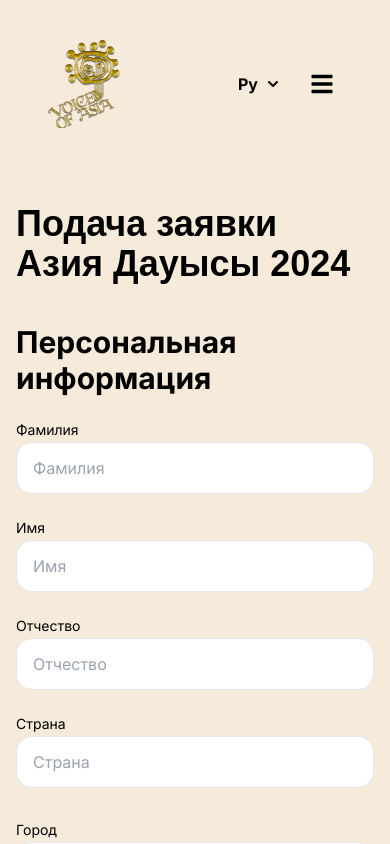
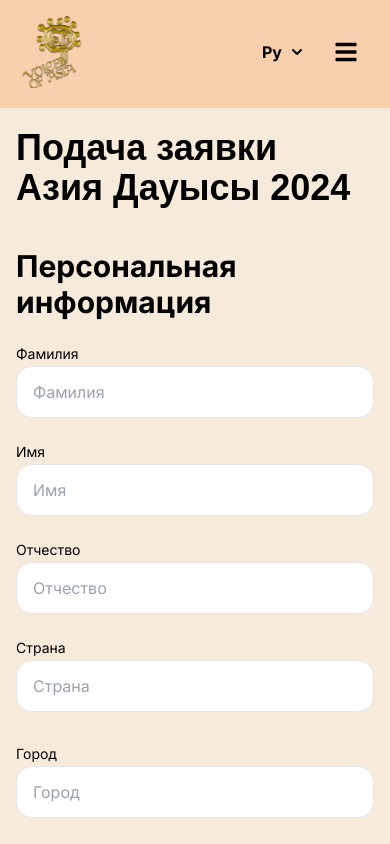
Before and after one commit to freekos/aisa_v, a Next.js app: page /form in a window 390 px wide. Shown: the top 844 px of the page. Built offline with nearby package versions, Linux system fonts and the light colour scheme; a web font is replaced by a local one.

Commit message:
feat: add header color

```diff
--- a/src/app/contacts/page.js
+++ b/src/app/contacts/page.js
@@ -2,9 +2,7 @@
 export default function ContactsPage() {
   return (
     <main>
-      <div>
-        <Header color='black' />
-        <div className='max-w-[1440px] mt-14 md:mt-28 mx-auto px-4 md:px-10'>
+      <div className='max-w-[1440px] mx-auto px-4 mt-[128px] lg:mt-[176px]'>
         <p className='my-5 font-bold text-2xl md:text-5xl'>Контакты</p>
         <div className='flex flex-col md:flex-row gap-6 md:gap-16 mt-10'>
           <div>
@@ -23,7 +21,6 @@
           </p>
         </div>
       </div>
-      </div>
     </main>
   );
 }
--- a/src/app/layout.js
+++ b/src/app/layout.js
@@ -1,5 +1,5 @@
 import { Inter } from 'next/font/google';
-import { Footer } from '@/components';
+import { Footer, Header } from '@/components';
 import './globals.css';
 
 const inter = Inter({ subsets: ['latin'] });
@@ -18,6 +18,7 @@
       <body
         className={`${inter.className} relative bg-gradient-to-b from-[#F6EADA] from-65% to-[#ff0dba2a]`}
       >
+        <Header />
         {/* <div className='absolute w-[50%] z-0 h-[50%] rounded-full bg-[#FE17BD] right-0 top-[100vh] blur-[100%]' /> */}
         {/* <div className='absolute w-[40%] z-0 h-[35%] rounded-full bg-[#C87800CC] left-[20%] top-0 blur-[1200px]' /> */}
         {children}
--- a/src/components/form/Form.jsx
+++ b/src/components/form/Form.jsx
@@ -2,9 +2,7 @@
 
 export const Form = () => {
   return (
-    <div>
-      <Header color='black' />
-      <div className='max-w-[1440px] mt-14 md:mt-28 mx-auto px-4 md:px-10'>
+    <div className='max-w-[1440px] mt-[128px] lg:mt-[176px] mx-auto px-4 md:px-10'>
       <p className='font-black text-4xl md:text-6xl mb-10 md:mb-20 russo-one'>
         Подача заявки Азия Дауысы 2024
       </p>
@@ -72,10 +70,7 @@
 
         <div className='grid grid-cols-1 md:grid-cols-2 gap-8 mt-6'>
           <div>
-              <label
-                className='block text-sm mb-[2px]'
-                htmlFor='documentNumber'
-              >
+            <label className='block text-sm mb-[2px]' htmlFor='documentNumber'>
               Паспорт №
             </label>
             <input
@@ -187,6 +182,5 @@
         Подать заявку на участие
       </button>
     </div>
-    </div>
   );
 };
--- a/src/components/history/Hero.jsx
+++ b/src/components/history/Hero.jsx
@@ -28,7 +28,7 @@
           backgroundImage: 'linear-gradient(black, transparent)',
         }}
       >
-        <Header />
+        {/* <Header /> */}
       </div>
     </div>
   );
--- a/src/components/main/Hero.jsx
+++ b/src/components/main/Hero.jsx
@@ -28,7 +28,7 @@
           backgroundImage: 'linear-gradient(black, transparent)',
         }}
       >
-        <Header />
+        {/* <Header /> */}
       </div>
     </div>
   );
--- a/src/components/news/Article.jsx
+++ b/src/components/news/Article.jsx
@@ -14,7 +14,7 @@
             backgroundImage: 'linear-gradient(black, transparent)',
           }}
         >
-          <Header />
+          {/* <Header /> */}
         </div>
       </div>
       <div className='max-w-[1440px] mx-auto mb-36 px-10'>
--- a/src/components/news/Main.jsx
+++ b/src/components/news/Main.jsx
@@ -6,8 +6,8 @@
 export const Main = () => {
   return (
     <div>
-      <Header color='black' />
-      <div className='max-w-[1440px] mt-14 md:mt-28 mx-auto px-4 md:px-10'>
+      {/* <Header color='black' /> */}
+      <div className='max-w-[1440px] mx-auto px-4 md:px-10'>
         <p className='font-black text-4xl md:text-8xl mb-10 md:mb-20 russo-one'>
           Новости
         </p>
--- a/src/components/shared/Header.jsx
+++ b/src/components/shared/Header.jsx
@@ -24,14 +24,14 @@
   },
 ];
 
-export const Header = ({ color = 'white' }) => {
+export const Header = ({ color = 'black' }) => {
   const [nav, setNav] = useState(false);
   const router = useRouter();
 
   const handleNavigate = () => router.push('form');
 
   return (
-    <header className='pt-10 pb-5 px-10 flex items-center justify-between '>
+    <header className='pt-4 pb-5 px-4 md:px-10 flex items-center justify-between fixed w-full z-50 top-0 left-0 bg-[#f8d0ae]'>
       <Link className='flex items-center' href='/'>
         <Image
           src='/logo.png'
@@ -44,8 +44,8 @@
           src='/logo.png'
           alt='logo'
           className='block lg:hidden'
-          width={88}
-          height={88}
+          width={72}
+          height={72}
         />
         <p
           className='ml-4 pl-4 font-bold border-l-2 hidden md:block'
```
Lines whose indentation alone changed are shown as unchanged.
